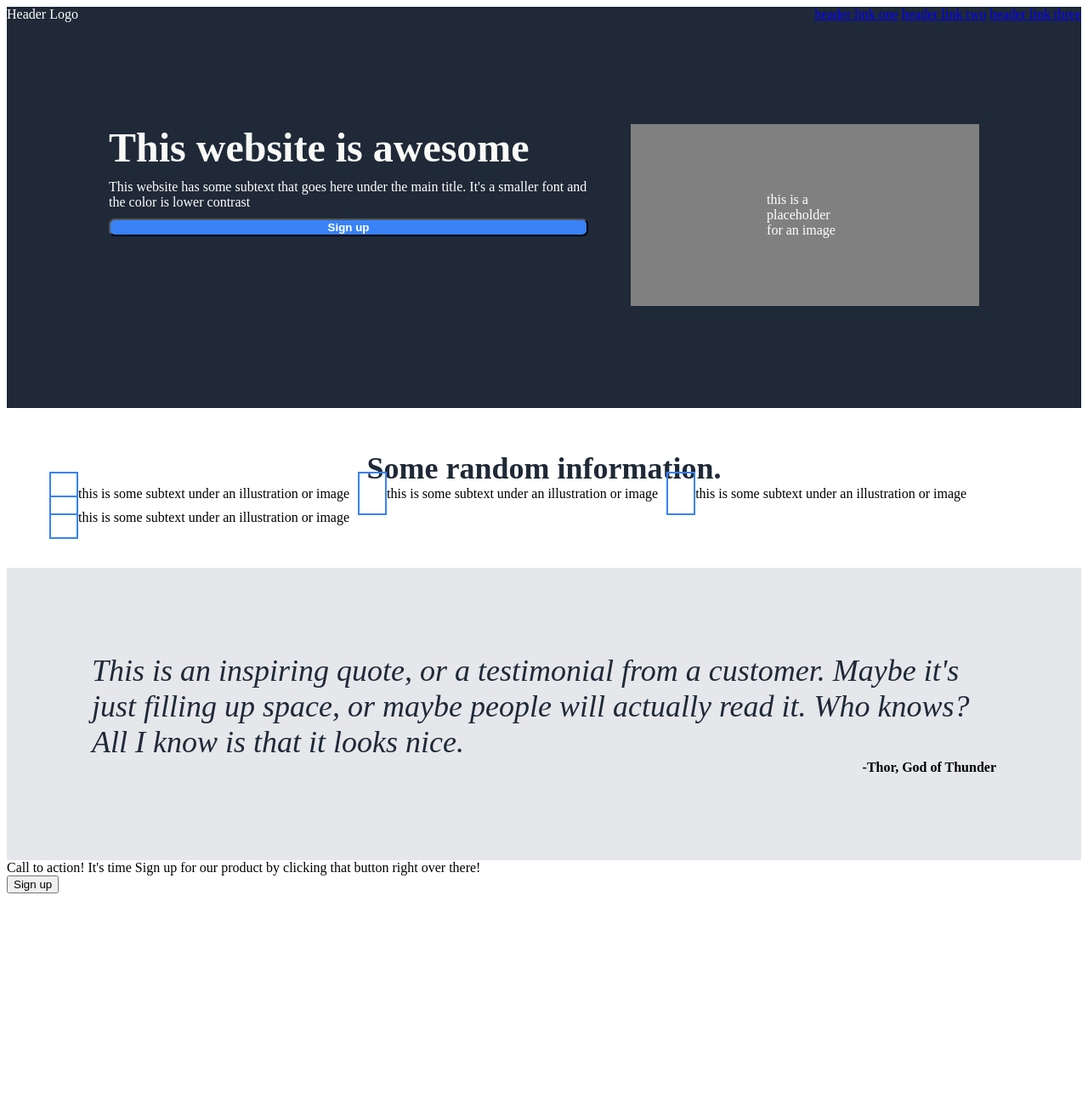
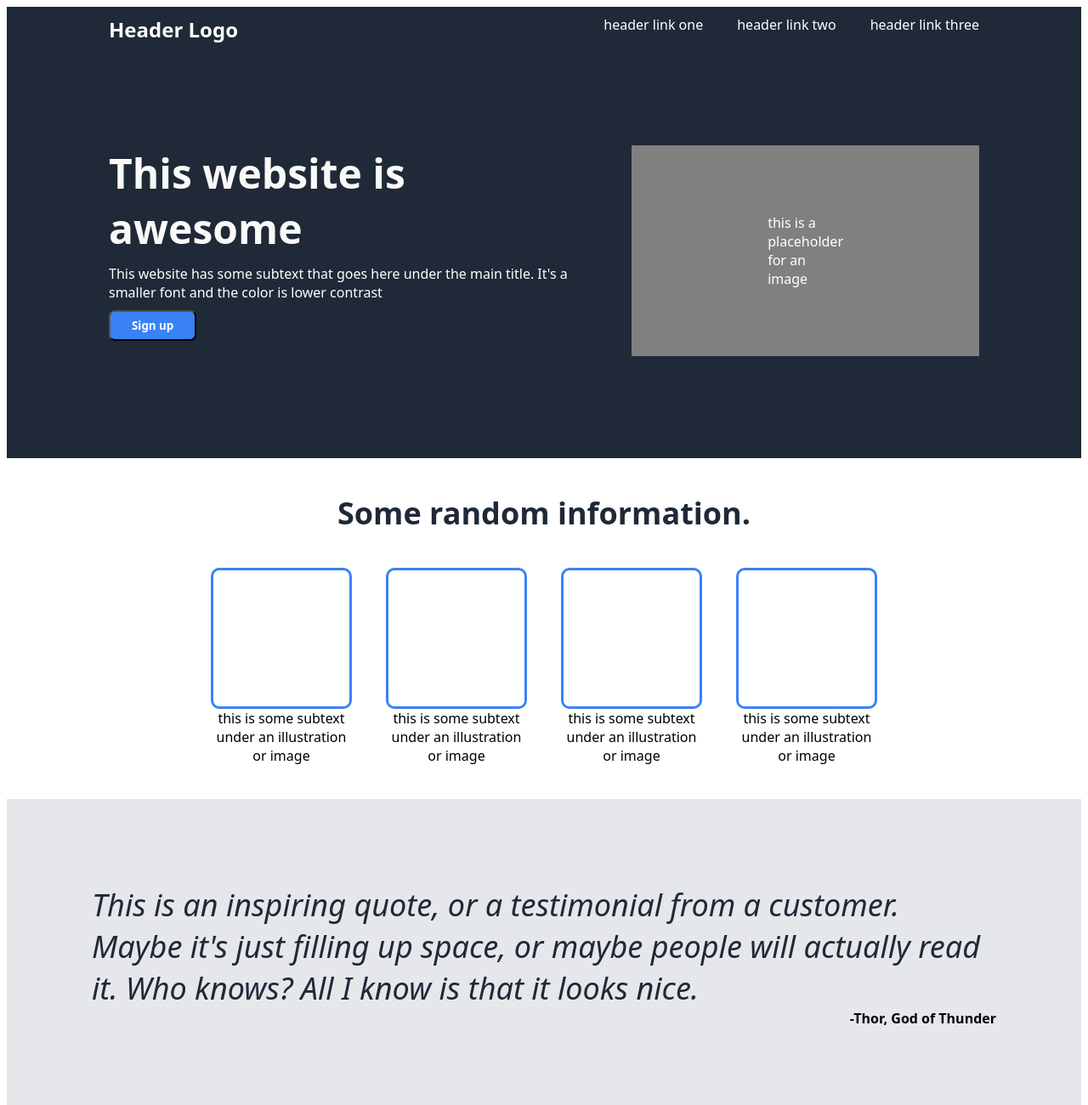
Before and after one commit to Waldorfio/landing-page, a plain HTML site: page index.html in a window 1280 px wide. Shown: the top 1300 px of the page at 85% size. Before the commit the page ends 1059 px from the top, so only its background shows below. Drawn offline with Linux system fonts and the light colour scheme.

Commit message:
Finalise flexbox containers

```diff
--- a/style.css
+++ b/style.css
@@ -1,3 +1,12 @@
+/* removes all hyperlink effects */
+a, a:hover, a:focus, a:active {
+    text-decoration: none;
+    color: inherit;
+}
+* {
+    font-family: system-ui, -apple-system, BlinkMacSystemFont, 'Segoe UI', Roboto, Oxygen, Ubuntu, Cantarell, 'Open Sans', 'Helvetica Neue', sans-serif;
+}
+
 .container {
     display: flex;
     flex-direction: column;
@@ -7,9 +16,20 @@
         display: flex;
         justify-content: space-between;
 
+        padding-left: 120px;
+        padding-right: 120px;
+        padding-top: 10px;
         background-color: #1F2937;
         color: white;
     }
+        .header1{
+            font-weight: bold;
+            font-size: 24px;
+        }
+        .header2{
+            display: flex;
+            gap: 40px;
+        }
     .body1 {
         display: flex;
         gap: 50px;
@@ -33,8 +53,11 @@
                 background-color: #3882F6;
                 border-radius: 7px;
                 font-weight: bold;
-                padding-left: 15px;
-                padding-right: 15px;
+                padding-left: 25px;
+                padding-right: 25px;
+                padding-top: 7px;
+                padding-bottom: 7px;
+                max-width: fit-content;               /* this fixes the stretching issue with flexblock columns */
             }
         .body1-container2 {
             display: flex;
@@ -48,8 +71,8 @@
         display: flex;
         flex-direction: column;
         align-items: center;
-
-        margin: 50px;
+        gap: 40px;
+        padding: 40px;
     }
         .squares-header{
             display: flex;
@@ -61,12 +84,26 @@
         .squares-container {
             display: flex;
             flex-flow: row wrap;
-            gap: 10px;
+            gap: 40px;
+            justify-content: center;
         }
-            .square {
-                border: solid #3882F6 2px;
-                padding: 15px;
+            .square1,
+            .square2,
+            .square3,
+            .square4 {
+                display: flex;
+                flex-direction: column;
+                flex: 0;
             }
+                .square {
+                    border: solid #3882F6 3px;
+                    border-radius: 10px;
+                    padding: 80px;
+                }
+                .square-text {
+                    text-align: center;
+                }
+
     .body-quote {
         display: flex;
         flex-direction: column;
@@ -89,7 +126,7 @@
 
             font-weight: bold;
         }
-    .footer {
+    .signup {
         display: flex;
         justify-content: space-between;
 
@@ -99,20 +136,20 @@
         margin: 80px 120px;
         border-radius: 7px;
     }
-        .footer-container1 {
+        .signup-container1 {
             display: flex;
             flex-direction: column;
         }
-            .footer-text1 {
+            .signup-text1 {
                 font-weight: bold;
             }
-            .footer-text2 {
+            .signup-text2 {
             }
-        .footer-container2 {
+        .signup-container2 {
             display: flex;
         }
 
-        .footer-button {
+        .signup-button {
             border-color: white;
             color: white;
             background-color: #3882F6;
```
